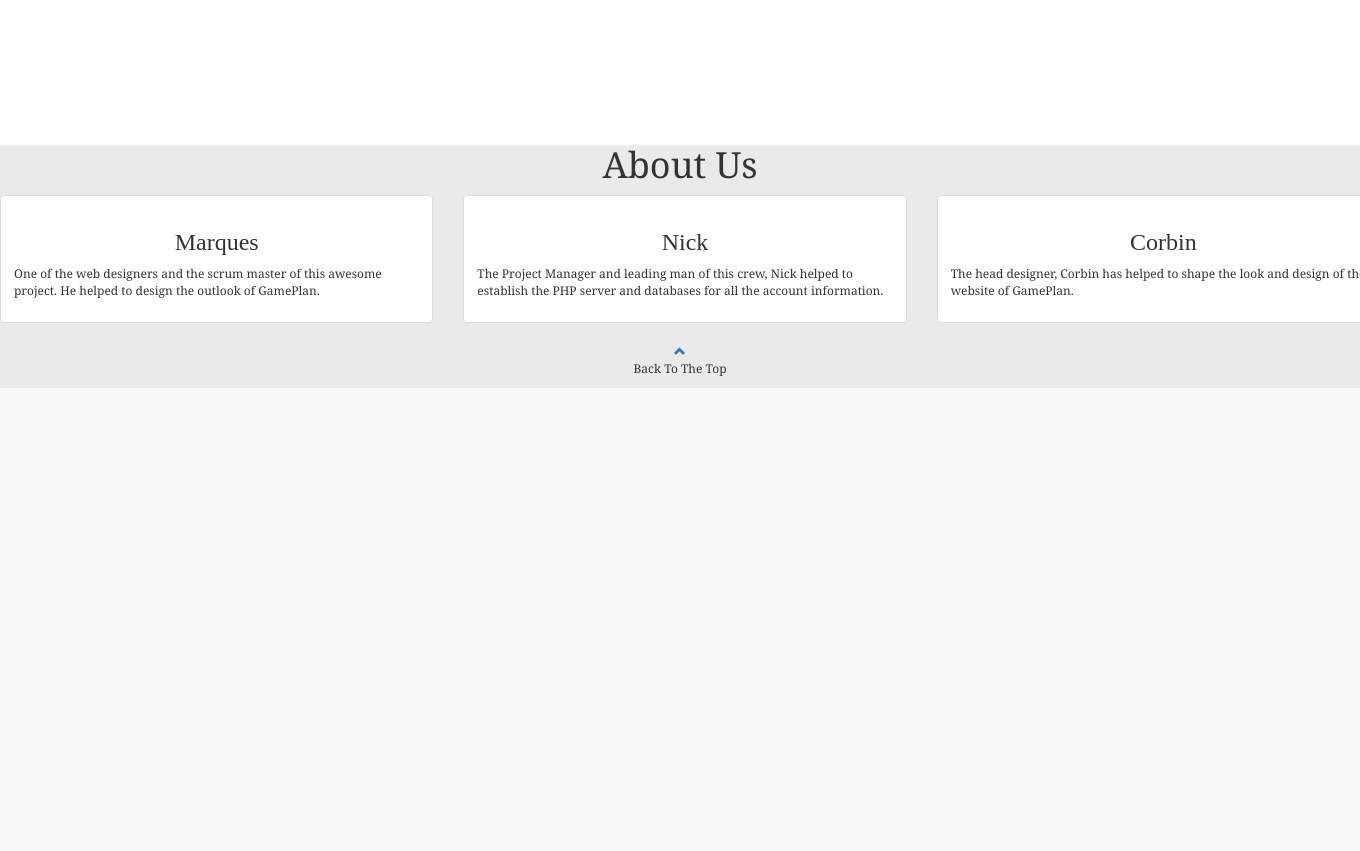
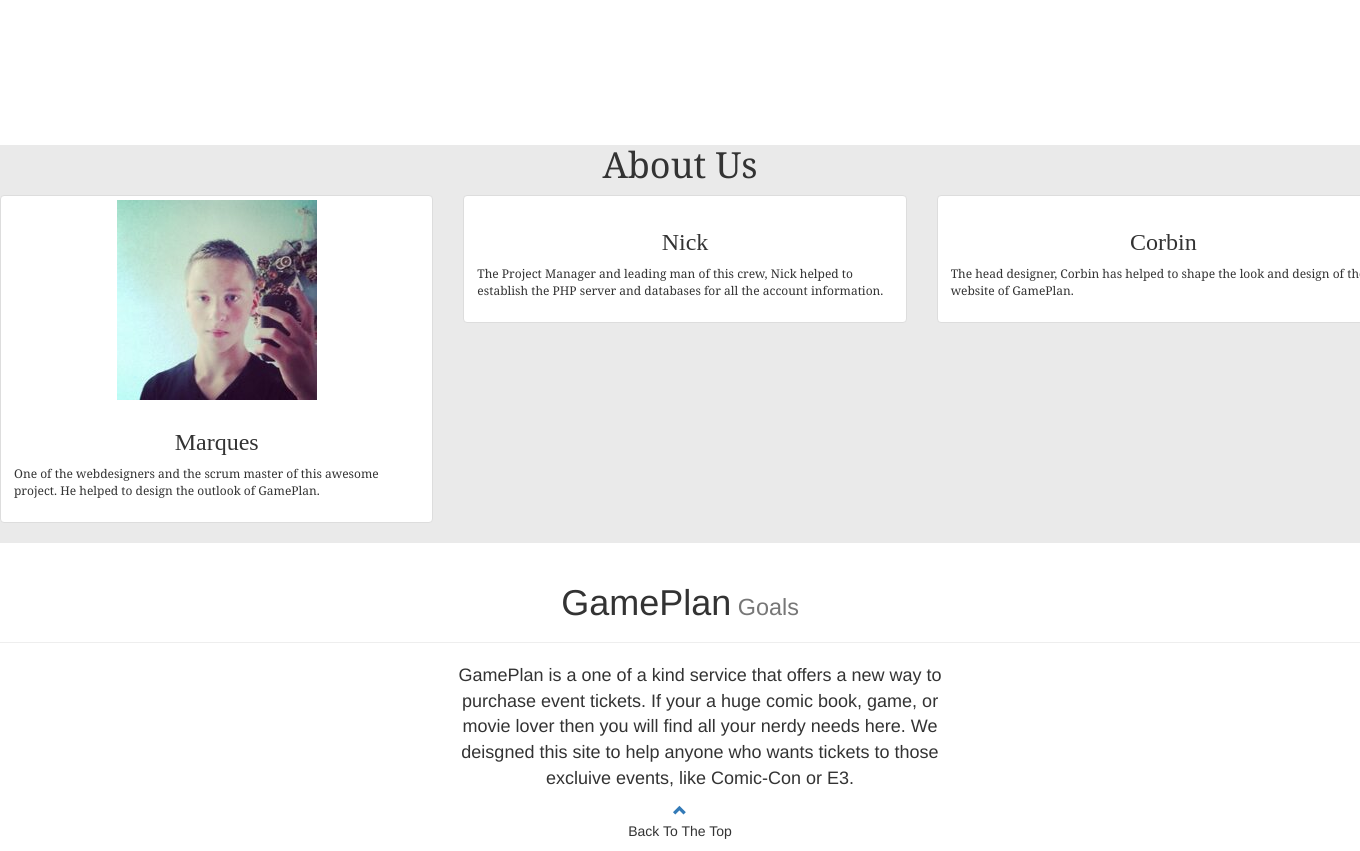
Before and after one commit to deherrera-marques-wm/GamePlan-Php, a PHP site: page / in a window 1360 px wide; the page is wider, and only the part inside the window is pictured. Shown: the part 444-1295 px from the top of that part. Before the commit the page ends 832 px from the top of that part, so only its background shows below. Run offline with PHP 8.4, Linux system fonts and the light colour scheme; some libraries are stand-ins or nearby versions.

Commit message:
Edited index

```diff
--- a/index.php
+++ b/index.php
@@ -10,6 +10,9 @@
     <script src="https://ajax.googleapis.com/ajax/libs/jquery/1.11.3/jquery.min.js"></script>
     <script src="http://maxcdn.bootstrapcdn.com/bootstrap/3.3.5/js/bootstrap.min.js"></script>
     <style>
+        #Goalsheader{
+            text-align: center;
+        }
         #signlogin {
             align-content: right;
             align-items: right;
@@ -31,6 +34,13 @@
 			font-family: Elephant;
 			text-align: center;
 		}
+        #Goalsheader > p {
+            width: 500px;
+            align-content: center;
+            text-align: center;
+            margin-top: 0px;
+            margin-left: 450px;
+        }
     </style>
 </head>
 <body>
@@ -64,9 +74,10 @@
 <div class="row">
     <div class="col-sm-6 col-md-4">
         <div class="thumbnail">
+            <img src="8b242d4b1c536274d12e6e2b654d0ef3_200x200.jpg" width="200" height="200" title="test" alt="profile">
             <div class="caption">
                 <h3>Marques</h3>
-                <p>One of the web designers and the scrum master of this awesome project. He helped to
+                <p>One of the webdesigners and the scrum master of this awesome project. He helped to
                 design the outlook of GamePlan.</p>
             </div>
         </div>
@@ -93,6 +104,16 @@
     </div>
 </div>
 </div>
+        </div>
+<div id="Goalsheader">
+<div class="page-header">
+    <h1>GamePlan<small> Goals</small></h1>
+    </div>
+    <p style="font-size: 18px; font-family: "Lucida Sans Unicode";">GamePlan is a one of a kind service that offers a new way to purchase event tickets. If your a huge
+    comic book, game, or movie lover then you will find all your nerdy needs here. We deisgned this site to help anyone who
+    wants tickets to those excluive events, like Comic-Con or E3.</p>
+</div>
+
 <footer class="container-fluid text-center">
   <a href="#myPage" title="To Top">
     <span class="glyphicon glyphicon-chevron-up"></span>
```
